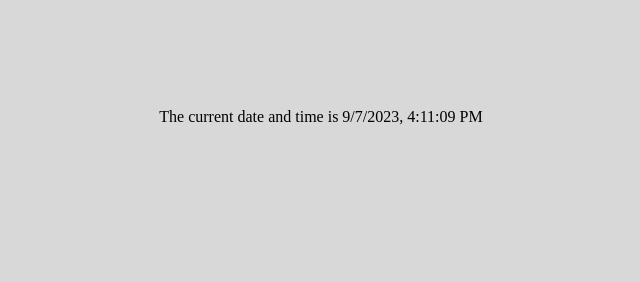
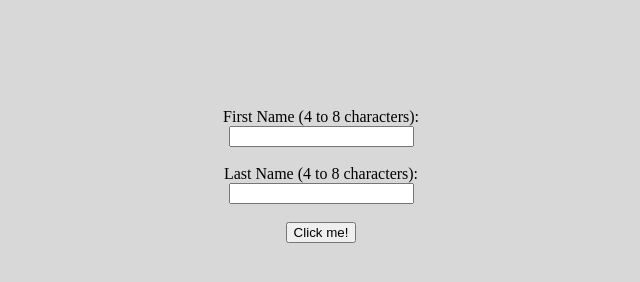
Before and after one commit to horkman/enrichment_2023-2024, a plain HTML site: page eight_ball/index.html in a window 1280 px wide. Shown: the whole page, without its empty margins (319-959 px from the left). Drawn offline with Linux system fonts and the light colour scheme.

Commit message:
fun times

```diff
--- a/eight_ball/app.js
+++ b/eight_ball/app.js
@@ -6,8 +6,8 @@ const app = {};
 window.app = app;
 
 app.initialize = function () {
-  const element = document.getElementById("currentTime");
-  element.innerHTML = app.getCurrentDateTime();
+  // const element = document.getElementById("currentTime");
+  // element.innerHTML = app.getCurrentDateTime();
 
   console.log("Our app is initialized!");
 };
@@ -18,3 +18,17 @@ app.initialize = function () {
 app.getCurrentDateTime = function getCurrentDateTime() {
   return new Date().toLocaleString();
 };
+
+app.showName = function showName() {
+  const firstNameElement = document.getElementById("firstName");
+  const lastNameElement = document.getElementById("lastName");
+
+  const firstName = firstNameElement.value;
+  const lastName = lastNameElement.value;
+
+  if (!firstName || !lastName) {
+    alert("you forgot to type something!");
+  }
+
+  alert("Hello, " + firstName + " " + lastName + "!");
+};
--- a/eight_ball/index.html
+++ b/eight_ball/index.html
@@ -15,7 +15,13 @@
   </head>
   <body>
     <div class="app">
-      <div>The current date and time is <span id="currentTime">???</span></div>
+      <label for="name">First Name (4 to 8 characters):</label>
+      <input type="text" id="firstName" />
+      <br />
+      <label for="name">Last Name (4 to 8 characters):</label>
+      <input type="text" id="lastName" />
+      <br />
+      <button onclick="window.app.showName();">Click me!</button>
     </div>
   </body>
 </html>
```
